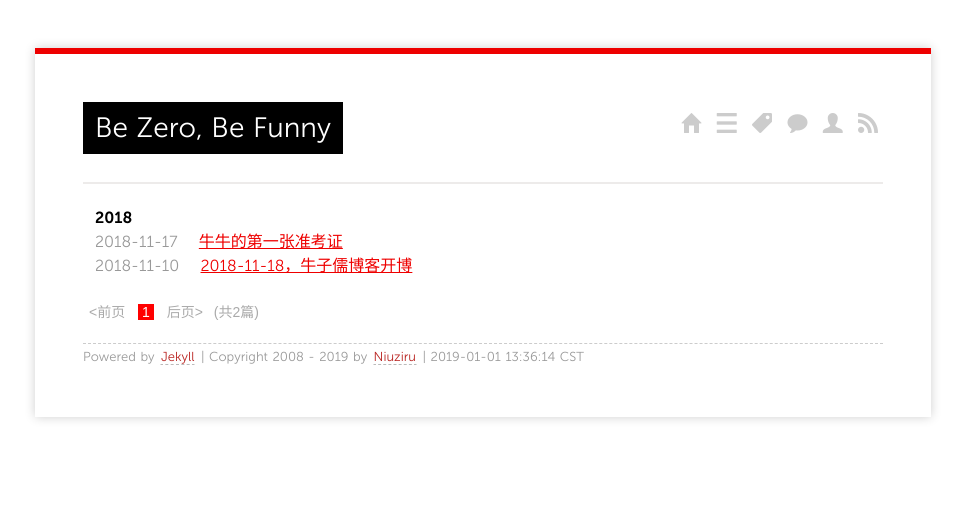
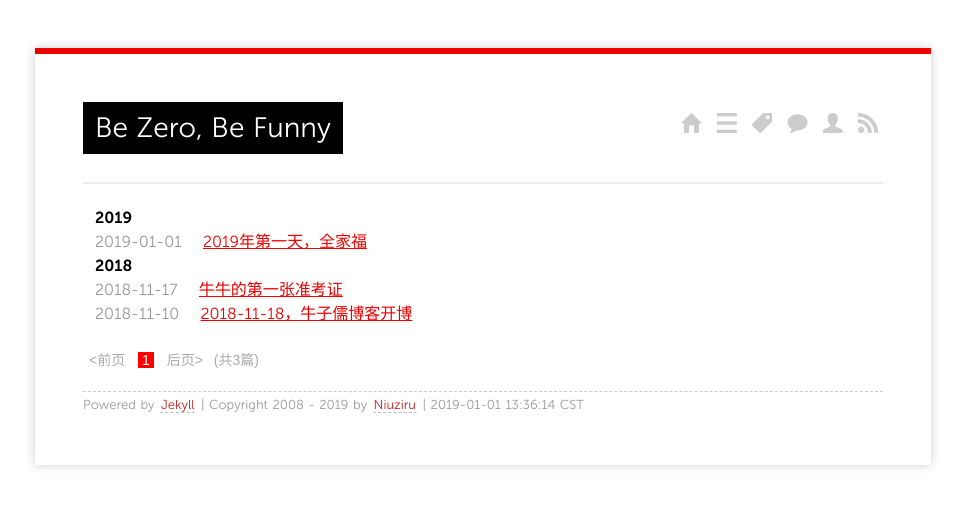
Before and after one commit to niuziru/niuziru.github.io, a Jekyll site: the page built from index.html, in a window 1280 px wide. Shown: the top 507 px of the page, without its empty margins (157-1122 px from the left). Built offline with Jekyll 4.4.1, drawn with Linux system fonts in a browser that asks for light colours; the list of posts is cut into pages by our own code; some of the changed lines change nothing that is shown.

Commit message:
2019年开篇，全家福

````diff
--- a/_posts/2018/2018-11-17-the-first-admission-ticket-of-niuzero .md
+++ b/_posts/2018/2018-11-17-the-first-admission-ticket-of-niuzero .md
@@ -17,7 +17,7 @@
 
 <img src="/images/nzr_zkz.jpg" alt="牛牛&准考证1" width="50%" height="50%" />
 
-<img src="/images/zero_zkz.jpg" alt="牛牛&准考证2" width="50%" height="50%" />
+<img src="/images/zero_zkz.jpg" alt="牛牛&准考证3" width="50%" height="50%" />
 
 做更好的自己
 
--- /dev/null
+++ b/_posts/2019/2019-01-01-happy-famliy-niuzero .md
@@ -0,0 +1,25 @@
+---
+layout: post
+title: 2019年第一天，全家福
+categories:
+- Life
+tags:
+- 家
+---
+
+2019年第一天，向大家祝福：快乐每一天.
+
+<img src="/images/2019-family.jpg" alt="2019全家福" width="50%" height="50%" />
+
+```
+2018挥手送走，感恩、感谢；
+2019开门大吉，挑战、担当。
+
+贤二师傅说：不工作，不奉献，不付出，不创造价值，那生命还有什么意义呢？
+
+愿2019年，大家：
+都有工作，都有奉献，都有付出，并且创造惊人价值。
+都被认可，都被关怀，都被保护，还要赋予高高薪水。
+
+无病无灾，身体康健，工作顺利，天天好梦笑到天亮。
+```
````
